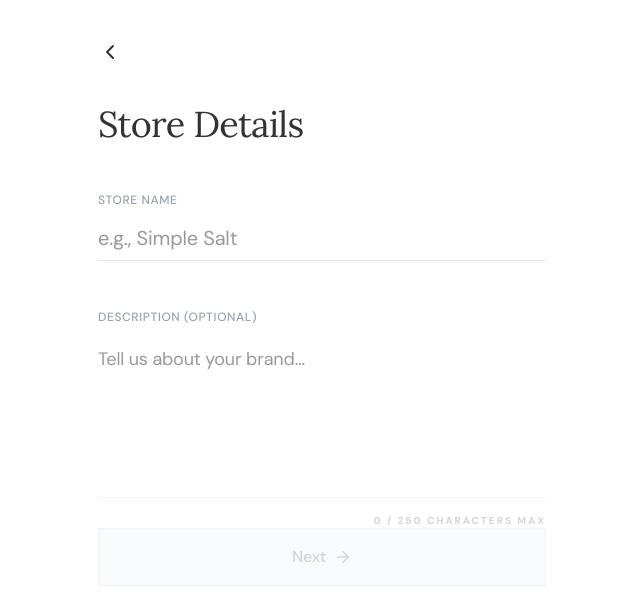
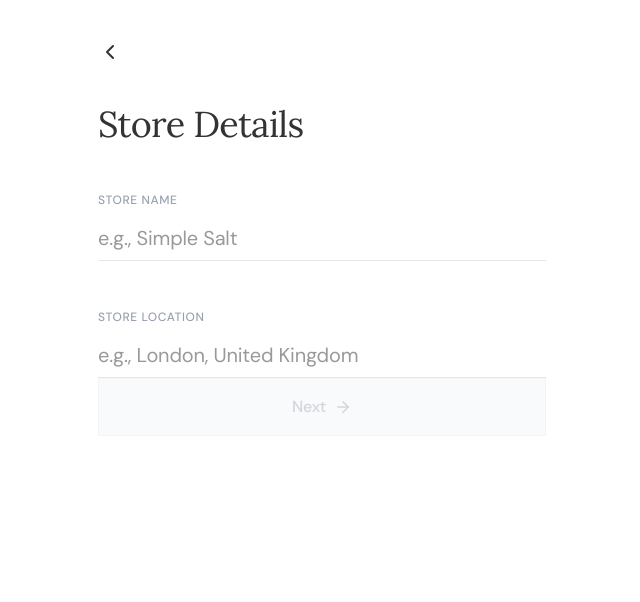
Before and after one commit to wwwredeem2580-blip/new_zenvy, a Next.js app in the folder client/: page /setup-store in a window 1280 px wide. Shown: the top 602 px of the page, without its empty margins (318-958 px from the left). Built offline with nearby package versions, Linux system fonts and the light colour scheme.

Commit message:
feat(client): shop location input on onboarding

```diff
--- a/client/src/app/dashboard/page.tsx
+++ b/client/src/app/dashboard/page.tsx
@@ -49,7 +49,7 @@ import InvoiceSuccessModal from '@/components/InvoiceSuccessModal';
 import confetti from 'canvas-confetti';
 
 function DashboardContent() {
-  const { storeName, setStoreName } = useZenvy();
+  const { storeName, setStoreName, storeLocation, setStoreLocation } = useZenvy();
   const router = useRouter();
   const searchParams = useSearchParams();
   const [activeTab, setActiveTab] = useState('Home');
@@ -126,7 +126,7 @@ function DashboardContent() {
 
   // Settings page state variables
   const [settingsShopName, setSettingsShopName] = useState(storeName || 'The Curator Shop');
-  const [settingsLocation, setSettingsLocation] = useState('London, United Kingdom');
+  const [settingsLocation, setSettingsLocation] = useState(storeLocation || 'London, United Kingdom');
   const [settingsPhone, setSettingsPhone] = useState('+44 20 7946 0958');
   const [settingsLowStockThreshold, setSettingsLowStockThreshold] = useState(10);
   const [settingsSmsAlerts, setSettingsSmsAlerts] = useState(true);
@@ -138,6 +138,12 @@ function DashboardContent() {
       setSettingsShopName(storeName);
     }
   }, [storeName]);
+
+  useEffect(() => {
+    if (storeLocation) {
+      setSettingsLocation(storeLocation);
+    }
+  }, [storeLocation]);
 
   // Mark as Sold & Invoice Generator State Variables
   const [activeMarkSoldProduct, setActiveMarkSoldProduct] = useState<Product | null>(null);
@@ -1451,7 +1457,7 @@ function DashboardContent() {
                       <button
                         onClick={() => {
                           setSettingsShopName(storeName || 'The Curator Shop');
-                          setSettingsLocation('London, United Kingdom');
+                          setSettingsLocation(storeLocation || 'London, United Kingdom');
                           setSettingsPhone('+44 20 7946 0958');
                           setSettingsLowStockThreshold(10);
                           setSettingsSmsAlerts(true);
@@ -1470,6 +1476,7 @@ function DashboardContent() {
                             return;
                           }
                           setStoreName(settingsShopName);
+                          setStoreLocation(settingsLocation);
                           toast.success('Merchant settings updated successfully!');
                         }}
                         className="bg-[#020302] text-white hover:bg-neutral-900 px-8 py-3 text-[10px] font-bold uppercase tracking-widest transition-colors rounded-xs cursor-pointer shadow-xs"
--- a/client/src/components/StoreDetailsScreen.tsx
+++ b/client/src/components/StoreDetailsScreen.tsx
@@ -7,8 +7,7 @@ import { useZenvy } from '@/context/ZenvyContext';
 
 export default function StoreDetailsScreen() {
   const router = useRouter();
-  const { storeName, setStoreName, storeDescription, setStoreDescription } = useZenvy();
-  const charLimit = 250;
+  const { storeName, setStoreName, storeLocation, setStoreLocation } = useZenvy();
 
   const handleNext = () => {
     if (storeName) {
@@ -41,18 +40,15 @@ export default function StoreDetailsScreen() {
           />
         </div>
 
-        <div className="text-left relative">
-          <label className="block text-xs uppercase tracking-wider text-gray-400 mb-2 font-medium tracking-[0.1em] font-sans">Description (Optional)</label>
-          <textarea
-            value={storeDescription}
-            onChange={(e) => setStoreDescription(e.target.value.slice(0, charLimit))}
-            placeholder="Tell us about your brand..."
-            rows={5}
-            className="w-full border-b border-gray-100 py-3 focus:border-[#333333] outline-none text-lg text-[#333333] transition-all resize-none font-sans"
+        <div className="text-left">
+          <label className="block text-xs uppercase tracking-wider text-gray-400 mb-2 font-medium tracking-[0.1em] font-sans">Store Location</label>
+          <input
+            type="text"
+            value={storeLocation}
+            onChange={(e) => setStoreLocation(e.target.value)}
+            placeholder="e.g., London, United Kingdom"
+            className="w-full border-b border-gray-200 focus:border-[#333333] outline-none text-xl text-[#333333] py-2 transition-colors font-sans"
           />
-          <div className="text-right text-[10px] uppercase tracking-[0.2em] text-gray-300 mt-2 font-sans font-bold">
-            {storeDescription.length} / {charLimit} characters max
-          </div>
         </div>
       </div>
 
--- a/client/src/context/ZenvyContext.tsx
+++ b/client/src/context/ZenvyContext.tsx
@@ -7,8 +7,8 @@ interface ZenvyContextType {
   setPhoneNumber: (phone: string) => void;
   storeName: string;
   setStoreName: (name: string) => void;
-  storeDescription: string;
-  setStoreDescription: (desc: string) => void;
+  storeLocation: string;
+  setStoreLocation: (loc: string) => void;
 }
 
 const ZenvyContext = createContext<ZenvyContextType | undefined>(undefined);
@@ -16,17 +16,17 @@ const ZenvyContext = createContext<ZenvyContextType | undefined>(undefined);
 export function ZenvyProvider({ children }: { children: ReactNode }) {
   const [phoneNumber, setPhoneNumberState] = useState('');
   const [storeName, setStoreNameState] = useState('');
-  const [storeDescription, setStoreDescriptionState] = useState('');
+  const [storeLocation, setStoreLocationState] = useState('');
 
   // Hydrate from localStorage on client-side mount
   useEffect(() => {
     if (typeof window !== 'undefined') {
       const savedPhone = localStorage.getItem('zenvy_phone');
       const savedName = localStorage.getItem('zenvy_storeName');
-      const savedDesc = localStorage.getItem('zenvy_storeDesc');
+      const savedLoc = localStorage.getItem('zenvy_storeLocation');
       if (savedPhone) setPhoneNumberState(savedPhone);
       if (savedName) setStoreNameState(savedName);
-      if (savedDesc) setStoreDescriptionState(savedDesc);
+      if (savedLoc) setStoreLocationState(savedLoc);
     }
   }, []);
 
@@ -44,10 +44,10 @@ export function ZenvyProvider({ children }: { children: ReactNode }) {
     }
   };
 
-  const setStoreDescription = (desc: string) => {
-    setStoreDescriptionState(desc);
+  const setStoreLocation = (loc: string) => {
+    setStoreLocationState(loc);
     if (typeof window !== 'undefined') {
-      localStorage.setItem('zenvy_storeDesc', desc);
+      localStorage.setItem('zenvy_storeLocation', loc);
     }
   };
 
@@ -57,8 +57,8 @@ export function ZenvyProvider({ children }: { children: ReactNode }) {
       setPhoneNumber,
       storeName,
       setStoreName,
-      storeDescription,
-      setStoreDescription
+      storeLocation,
+      setStoreLocation
     }}>
       {children}
     </ZenvyContext.Provider>
```
